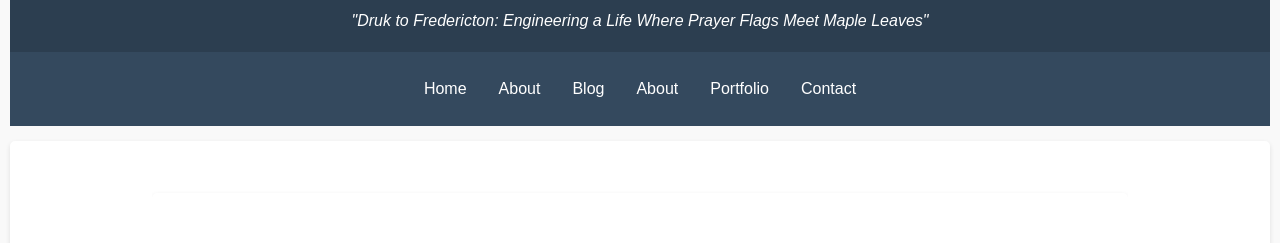
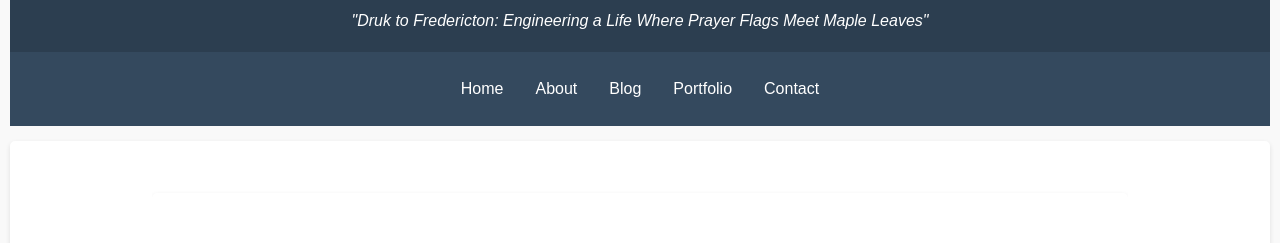
Before and after one commit to Kingden8/kingagyeltshen.github.io, a plain HTML site: page index.html in a window 1280 px wide. Shown: the part 512-755 px from the top of the page. Drawn offline with Linux system fonts and the light colour scheme.

Commit message:
index.html

```diff
--- a/index.html
+++ b/index.html
@@ -197,7 +197,6 @@
             <li><a href="#" class="tab-link" data-tab="home">Home</a></li>
             <li><a href="#" class="tab-link" data-tab="about">About</a></li>
             <li><a href="#" class="tab-link" data-tab="blog">Blog</a></li>
-            <li><a href="#" class="tab-link" data-tab="about">About</a></li>
             <li><a href="#" class="tab-link" data-tab="portfolio">Portfolio</a></li>
             <li><a href="#" class="tab-link" data-tab="contact">Contact</a></li>
         </ul>
```
